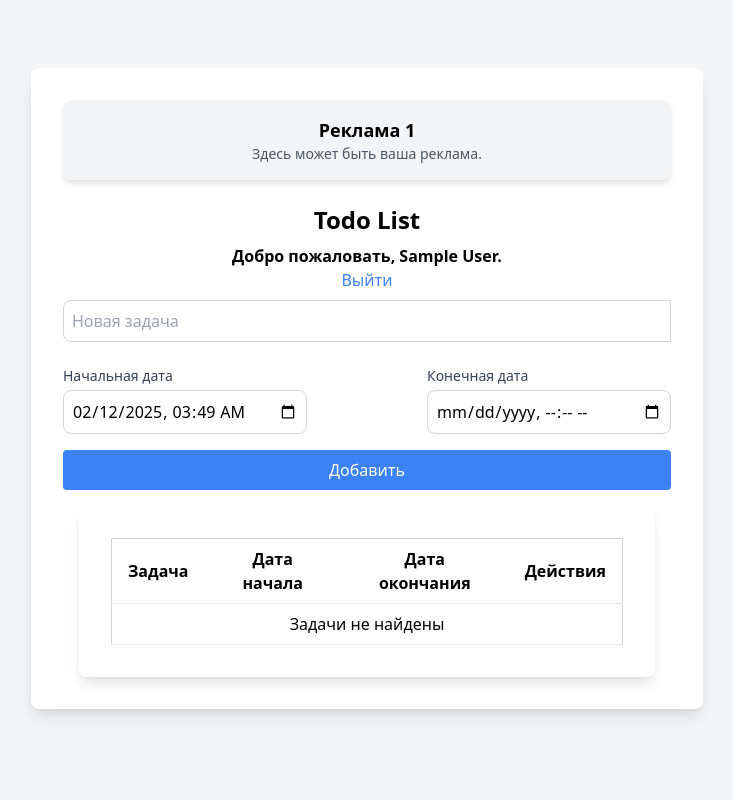
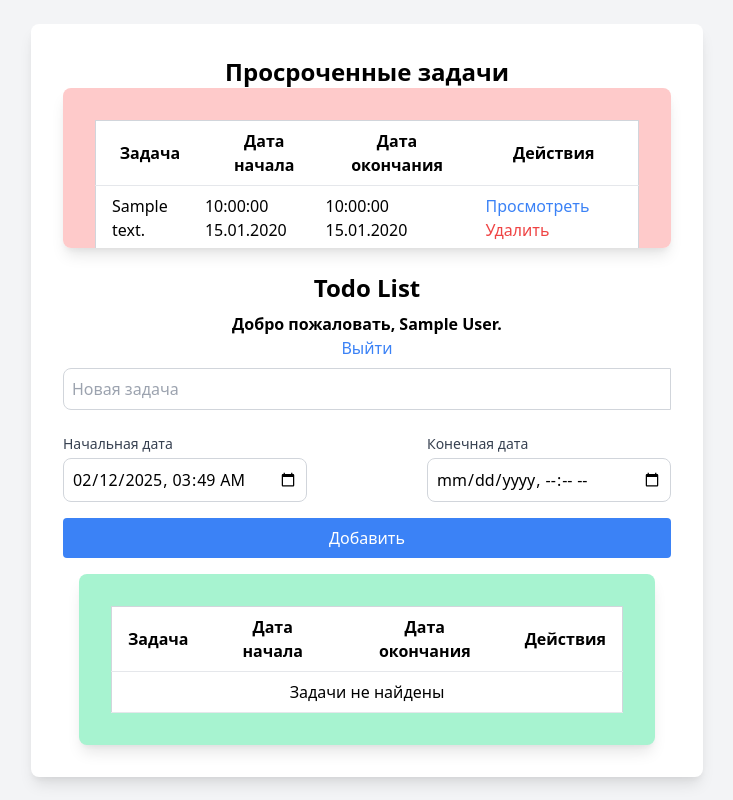
Before and after one commit to VladislavAkhmatov/todo-php, a PHP site: page / in a window 1280 px wide. Shown: the whole page, without its empty margins (273-1006 px from the left). Run offline with PHP 8.4, Linux system fonts and the light colour scheme; the visitor is signed in with stand-in values (Sample User, id 1); tables that the repository leaves empty or names only in its code hold one stand-in row (values such as "Sample post"); some libraries are stand-ins or nearby versions.

Commit message:
Добавил просроченные задачи

```diff
--- a/src/Controllers/TaskController.php
+++ b/src/Controllers/TaskController.php
@@ -37,7 +37,12 @@ class TaskController extends Connect
         $query->execute();
         return $query->fetchAll(PDO::FETCH_OBJ);
     }
-
+    public function overdueTasksByUserId($user_id){
+        $query = $this->db->prepare("SELECT * FROM tasks WHERE user_id = :user_id AND overdue = 0");
+        $query->bindParam(":user_id", $user_id);
+        $query->execute();
+        return $query->fetchAll(PDO::FETCH_OBJ);
+    }
     public function saveTask($user_id, $task_text, $date_begin, $date_end, $overdue)
     {
         $query = $this->db->prepare("INSERT INTO tasks (user_id, task_text, date_begin, date_end, overdue) VALUES(:user_id, :task_text, :date_begin, :date_end, :overdue)");
--- a/src/helper.php
+++ b/src/helper.php
@@ -9,12 +9,5 @@ class helper{
         return date('H:i:s d.m.Y', strtotime($date));
     }
 
-    public static function checkOverdue($value): int{
-        if($value === 0){
-            return False;
-        }
-        return True;
-    }
-
 }
 ?>
--- a/views/get/task.php
+++ b/views/get/task.php
@@ -12,16 +12,50 @@ if (!isset($_SESSION['user_id'])) {
 $task = new TaskController();
 $user_id = $_SESSION['user_id'];
 $tasks = $task->tasksByUserId($user_id);
+$overdueTasks = $task->overdueTasksByUserId($user_id);
 ?>
 
 
-<div class="mb-6 bg-white p-8 rounded-lg shadow-lg w-full max-w-2xl mx-auto">
+<div class="bg-white overflow-y-auto p-8 rounded-lg shadow-lg w-full max-w-2xl mx-auto max-h-screen">
     <!-- Рекламные блоки -->
-    <div class="mb-6">
-        <div class="bg-gray-100 p-4 rounded-lg shadow-md text-center">
-            <p class="text-lg font-semibold">Реклама 1</p>
-            <p class="text-sm text-gray-600">Здесь может быть ваша реклама.</p>
-        </div>
+    <h1 class="text-2xl font-bold text-center">Просроченные задачи</h1>
+
+    <div class="mb-6 overflow-x-hidden bg-white p-8 rounded-lg shadow-lg w-full max-w-l max-h-40 mx-auto bg-red-200">
+        <table class="w-full bg-white border border-gray-300">
+            <thead>
+            <tr>
+                <th class="py-2 px-4 border-b">Задача</th>
+                <th class="py-2 px-4 border-b hidden md:table-cell">Дата начала</th>
+                <th class="py-2 px-4 border-b hidden md:table-cell">Дата окончания</th>
+                <th class="py-2 px-4 border-b">Действия</th>
+            </tr>
+            </thead>
+            <tbody>
+            <?php if ($overdueTasks): ?>
+                <?php foreach ($overdueTasks as $overdueTask): ?>
+                    <tr>
+                        <td class="py-2 px-4 border-b"><?= htmlspecialchars($overdueTask->task_text) ?></td>
+                        <td class="py-2 border-b hidden md:table-cell"><?= isset($overdueTask->date_begin) ? helper::formatDate($overdueTask->date_begin) : '' ?></td>
+                        <td class="py-2 border-b hidden md:table-cell"><?= isset($overdueTask->date_end) ? helper::formatDate($overdueTask->date_end) : '' ?></td>
+                        <td class="py-2 px-4 border-b">
+                            <a href="/show/<?= $overdueTask->task_id ?>"
+                               class="text-blue-500 cursor-pointer">Просмотреть</a>
+                            <form action="/" METHOD="POST" class="inline">
+                                <input name="task_id" type="hidden" value="<?= $overdueTask->task_id ?>">
+                                <button name="delete_task" class="text-red-500 cursor-pointer"
+                                        onclick="return confirm('Вы уверены?')">Удалить
+                                </button>
+                            </form>
+                        </td>
+                    </tr>
+                <?php endforeach; ?>
+            <?php else: ?>
+                <tr>
+                    <td colspan="4" class="py-2 px-4 border-b text-center">Задачи не найдены</td>
+                </tr>
+            <?php endif; ?>
+            </tbody>
+        </table>
     </div>
 
     <h1 class="text-2xl font-bold text-center mb-2">Todo List</h1>
@@ -59,7 +93,7 @@ $tasks = $task->tasksByUserId($user_id);
     </form>
 
 
-    <div class="overflow-x-hidden bg-white p-8 rounded-lg shadow-lg w-full max-w-xl max-h-60 mx-auto">
+    <div class="overflow-x-hidden bg-white p-8 rounded-lg shadow-lg w-full max-w-xl max-h-60 mx-auto bg-green-200">
         <table class="w-full bg-white border border-gray-300">
             <thead>
             <tr>
@@ -72,7 +106,6 @@ $tasks = $task->tasksByUserId($user_id);
             <tbody>
             <?php if ($tasks): ?>
                 <?php foreach ($tasks as $task): ?>
-                    <?php if (helper::checkOverdue($task->overdue)): ?>
                     <tr>
                         <td class="py-2 px-4 border-b"><?= htmlspecialchars($task->task_text) ?></td>
                         <td class="py-2 border-b hidden md:table-cell"><?= isset($task->date_begin) ? helper::formatDate($task->date_begin) : '' ?></td>
@@ -80,7 +113,8 @@ $tasks = $task->tasksByUserId($user_id);
                         <td class="py-2 px-4 border-b">
                             <a href="/show/<?= $task->task_id ?>"
                                class="text-blue-500 cursor-pointer">Просмотреть</a>
-                                <a href="/edit/<?= $task->task_id ?>" class="text-green-500 cursor-pointer">Редактировать</a>
+                            <a href="/edit/<?= $task->task_id ?>"
+                               class="text-green-500 cursor-pointer">Редактировать</a>
                             <form action="/" METHOD="POST" class="inline">
                                 <input name="task_id" type="hidden" value="<?= $task->task_id ?>">
                                 <button name="delete_task" class="text-red-500 cursor-pointer"
@@ -89,7 +123,6 @@ $tasks = $task->tasksByUserId($user_id);
                             </form>
                         </td>
                     </tr>
-                    <?php endif; ?>
                 <?php endforeach; ?>
             <?php else: ?>
                 <tr>
```
Lines whose indentation alone changed are shown as unchanged.
